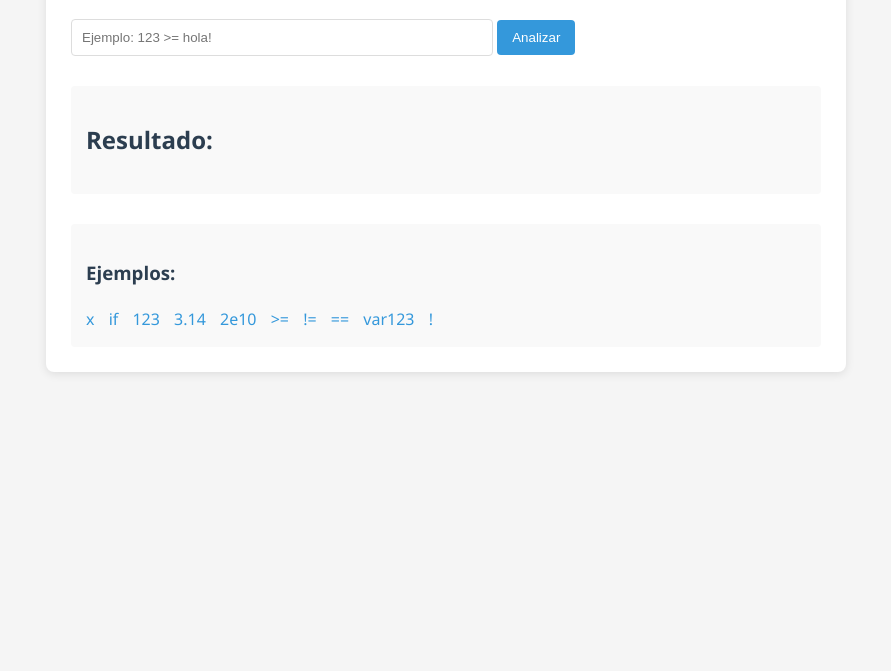
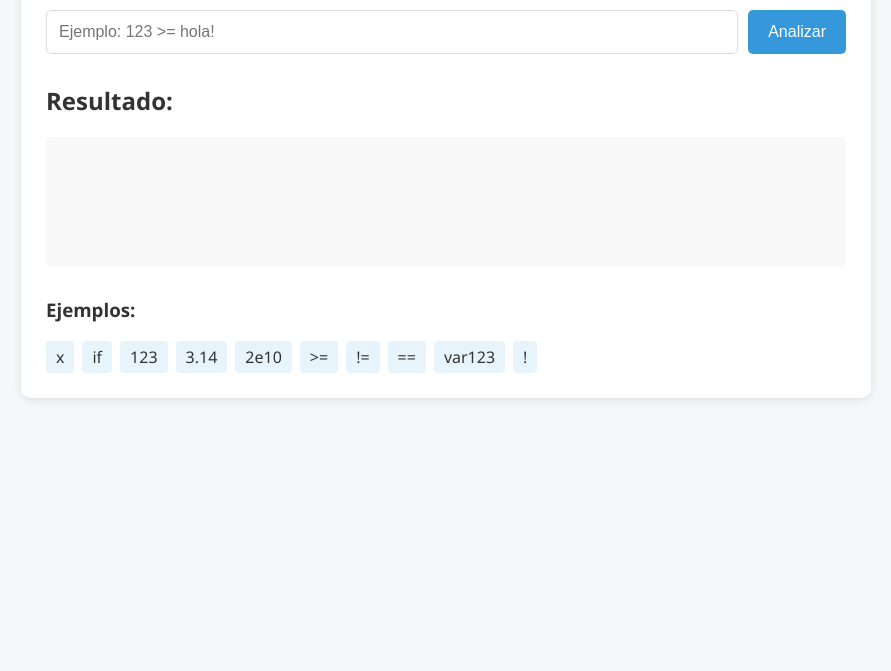
Before and after one commit to Sweet17n/Taller-diagramas, a plain HTML site: page index.html in a window 1280 px wide. Shown: the part 129-800 px from the top of the page, without its empty margins (194-1085 px from the left). Drawn offline with Linux system fonts and the light colour scheme.

Commit message:
Update styles.css

```diff
--- a/styles.css
+++ b/styles.css
@@ -1,64 +1,73 @@
 body {
     font-family: 'Segoe UI', Tahoma, Geneva, Verdana, sans-serif;
-    line-height: 1.6;
+    background-color: #f5f7fa;
+    margin: 0;
+    padding: 20px;
     color: #333;
-    max-width: 800px;
-    margin: 0 auto;
-    padding: 20px;
-    background-color: #f5f5f5;
 }
 
 .container {
+    max-width: 800px;
+    margin: 0 auto;
     background: white;
     padding: 25px;
-    border-radius: 8px;
+    border-radius: 10px;
     box-shadow: 0 2px 10px rgba(0, 0, 0, 0.1);
 }
 
-h1, h2, h3 {
+h1 {
     color: #2c3e50;
+    text-align: center;
+    margin-bottom: 30px;
 }
 
-.lexer-selector, .input-section {
+.input-section {
+    display: flex;
+    gap: 10px;
     margin-bottom: 20px;
 }
 
-select, input {
-    padding: 10px;
+#inputText {
+    flex: 1;
+    padding: 12px;
     border: 1px solid #ddd;
-    border-radius: 4px;
-    width: 100%;
-    max-width: 400px;
+    border-radius: 5px;
+    font-size: 16px;
 }
 
-button {
+#analyzeBtn {
     background-color: #3498db;
     color: white;
     border: none;
-    padding: 10px 15px;
-    border-radius: 4px;
+    padding: 12px 20px;
+    border-radius: 5px;
     cursor: pointer;
+    font-size: 16px;
+    transition: background-color 0.3s;
+}
+
+#analyzeBtn:hover {
+    background-color: #2980b9;
+}
+
+.result-section {
+    margin-top: 30px;
+}
+
+#resultContainer {
+    min-height: 100px;
+    padding: 15px;
+    background-color: #f9f9f9;
+    border-radius: 5px;
     margin-top: 10px;
 }
 
-button:hover {
-    background-color: #2980b9;
-}
-
-.result-section, .examples {
-    margin-top: 30px;
-    padding: 15px;
-    background-color: #f9f9f9;
-    border-radius: 4px;
-}
-
 .token {
-    display: inline-block;
-    margin: 5px;
-    padding: 5px 10px;
     background-color: #e8f4fc;
-    border-radius: 3px;
-    border-left: 3px solid #3498db;
+    padding: 10px;
+    border-radius: 5px;
+    margin-bottom: 10px;
+    border-left: 4px solid #3498db;
 }
 
 .error {
@@ -66,12 +75,30 @@ button:hover {
     font-weight: bold;
 }
 
+.info {
+    color: #7f8c8d;
+    font-style: italic;
+}
+
+.examples {
+    margin-top: 30px;
+}
+
+#examplesContainer {
+    display: flex;
+    flex-wrap: wrap;
+    gap: 8px;
+    margin-top: 10px;
+}
+
 .example {
+    background-color: #e8f4fc;
+    padding: 5px 10px;
+    border-radius: 4px;
     cursor: pointer;
-    color: #3498db;
-    margin-right: 10px;
+    transition: background-color 0.2s;
 }
 
 .example:hover {
-    text-decoration: underline;
+    background-color: #d6e7f7;
 }
```
